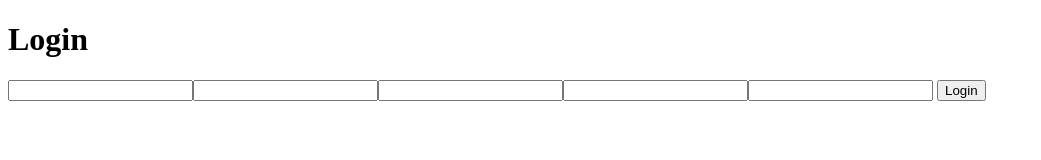
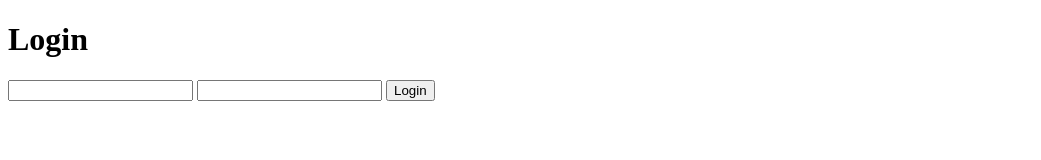
Before and after one commit to FaridYusifzadeh/mytestproject, a plain HTML site: page loginpage.html in a window 1280 px wide. Shown: the whole page, without its empty margins (0-1041 px from the left). Drawn offline with Linux system fonts and the light colour scheme.

Commit message:
bug fix login page add password type

```diff
--- a/loginpage.html
+++ b/loginpage.html
@@ -8,9 +8,8 @@
   </head>
   <body>
     <h1>Login</h1>
-    <input type="text" /><input type="text" /><input type="text" /><input
-      type="text"
-    /><input type="text" />
+    <input type="text" />
+    <input type="password" />
     <button>Login</button>
   </body>
 </html>
```
